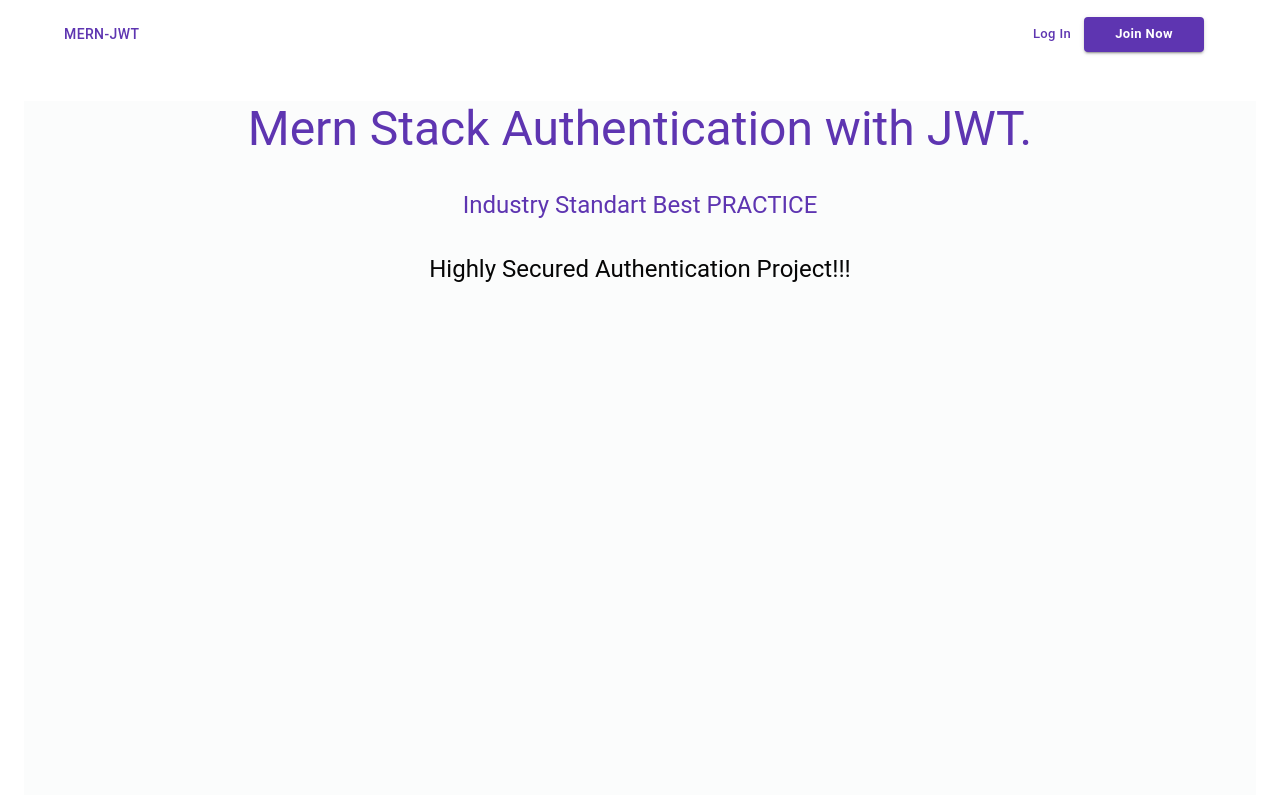
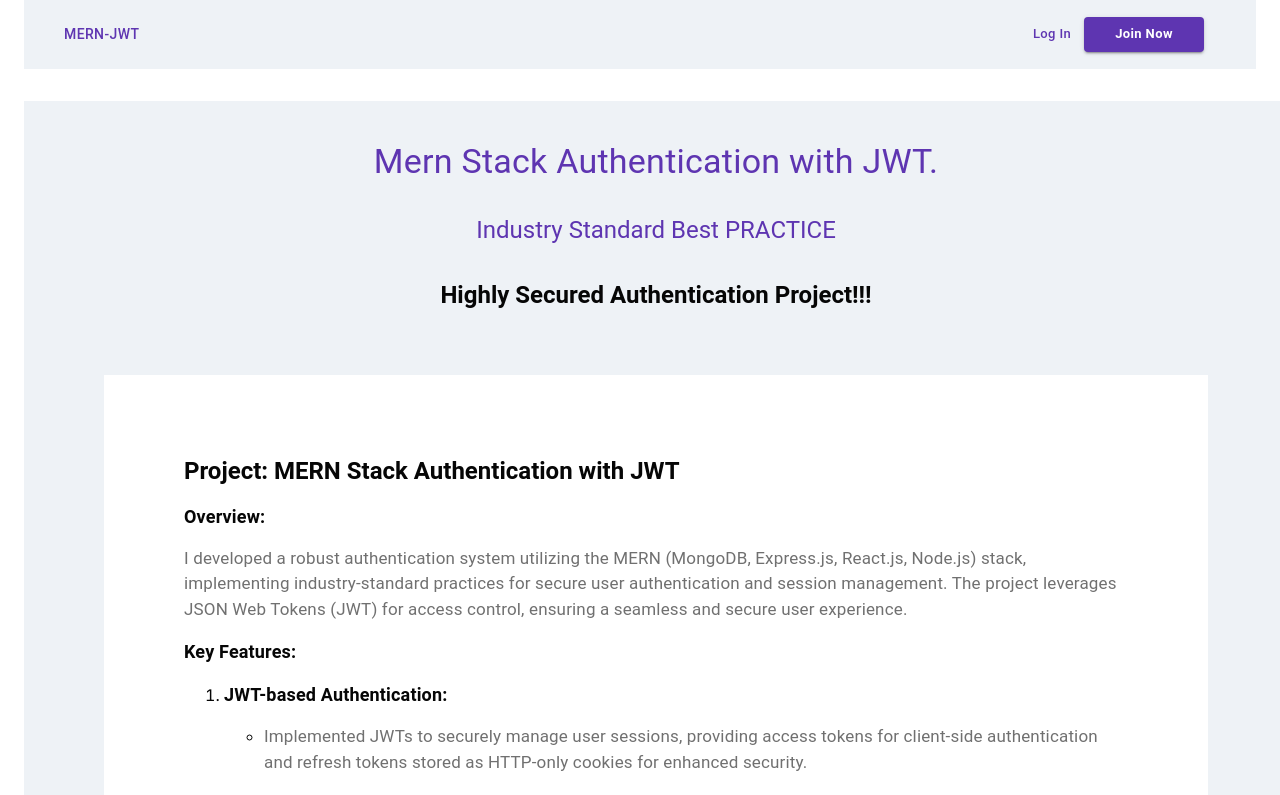
Before and after one commit to san-21/MERN-Jwt-Authentication, a React (Create React App) app: page / in a window 1280 px wide. Shown: the top 795 px of the page. Built offline with nearby package versions, Linux system fonts and the light colour scheme.

Commit message:
project Description added

```diff
--- /dev/null
+++ b/src/assets/data/index.js
@@ -0,0 +1,43 @@
+export const keyFeatures = [
+  {
+    title: "JWT-based Authentication:",
+    description:
+      "Implemented JWTs to securely manage user sessions, providing access tokens for client-side authentication and refresh tokens stored as HTTP-only cookies for enhanced security.",
+  },
+  {
+    title: "Access and Refresh Token Mechanism:",
+    description:
+      "Established a two-token system with short-lived access tokens and long-lived refresh tokens. Access tokens are stored in client memory, while refresh tokens are securely stored in HTTP-only cookies, mitigating certain types of cross-site scripting (XSS) attacks.",
+  },
+  {
+    title: "Session Persistence:",
+    description:
+      "Ensured persistent user sessions through refresh tokens, allowing users to stay authenticated across multiple visits without compromising security.",
+  },
+  {
+    title: "Secure Communication:",
+    description:
+      "Implemented HTTPS to encrypt data in transit, securing communication between the client and server.",
+  },
+  {
+    title: "MongoDB for Data Storage:",
+    description:
+      "Utilized MongoDB as the database to store user credentials securely, employing best practices for hashing and salting passwords.",
+  },
+  {
+    title: "React.js for Frontend:",
+    description:
+      "Developed a dynamic and responsive user interface using React.js, enhancing the user experience and facilitating seamless interactions during authentication using Dialog.",
+  },
+  {
+    title: "Node.js and Express.js for Backend:",
+    description:
+      "Employed Node.js and Express.js to build a scalable and performant backend, handling authentication requests, token generation, and user management.",
+  },
+
+  {
+    title: "Middleware for Authorization:",
+    description:
+      "Implemented middleware to verify JWTs, ensuring that only authenticated users can access protected routes.",
+  },
+];
--- a/src/pages/Home.jsx
+++ b/src/pages/Home.jsx
@@ -1,22 +1,25 @@
 import { Box, Typography } from "@mui/material";
 import React from "react";
 import { useTheme } from "@mui/material/styles";
-
+import { keyFeatures } from "../assets//data/index";
+import zIndex from "@mui/material/styles/zIndex";
 const Home = () => {
   const theme = useTheme();
   return (
     <Box
       sx={{
         width: "100%",
-        height: "90vh",
-        backgroundColor: `${theme.palette.background[200]}`,
+
+        backgroundColor: `${theme.palette.background[500]}`,
         textAlign: "center",
+        p: { xs: "auto", sm: 1, md: 2 },
       }}
     >
       <Typography
-        variant="h3"
+        variant="h4"
         sx={{
           mb: 4,
+          pt: 3,
         }}
       >
         Mern Stack Authentication with JWT.
@@ -27,16 +30,142 @@ const Home = () => {
           mb: 4,
         }}
       >
-        Industry Standart Best PRACTICE
+        Industry Standard Best PRACTICE
       </Typography>
       <Typography
         variant="h5"
         sx={{
+          fontWeight: "bold",
+          mb: 2,
           color: `${theme.palette.text[800]}`,
         }}
       >
         Highly Secured Authentication Project!!!
       </Typography>
+      <Box
+        sx={{
+          textAlign: "start",
+          height: "auto",
+          backgroundColor: `${theme.palette.white[500]}`,
+          color: `${theme.palette.text[800]}`,
+          padding: { xs: 1, sm: 2, md: 2, lg: 10 },
+          m: { xs: "auto", sm: 3, md: 5, lg: 8 },
+        }}
+      >
+        <Typography
+          variant="h5"
+          sx={{
+            fontWeight: "bold",
+            mb: 2,
+          }}
+        >
+          Project: MERN Stack Authentication with JWT
+        </Typography>
+        <Typography sx={{ fontWeight: "bold", mb: 2, fontSize: "18px" }}>
+          Overview:
+        </Typography>
+        <Typography
+          sx={{
+            fontSize: "17px",
+            color: `${theme.palette.text[300]}`,
+            mb: 2,
+          }}
+        >
+          I developed a robust authentication system utilizing the MERN
+          (MongoDB, Express.js, React.js, Node.js) stack, implementing
+          industry-standard practices for secure user authentication and session
+          management. The project leverages JSON Web Tokens (JWT) for access
+          control, ensuring a seamless and secure user experience.
+        </Typography>
+        <Typography sx={{ fontWeight: "bold", mb: 2, fontSize: "18px" }}>
+          Key Features:
+        </Typography>
+        <ol>
+          {keyFeatures.map((item) => (
+            <li key={item.title}>
+              <Typography sx={{ fontWeight: "bold", mb: 2, fontSize: "18px" }}>
+                {item.title}
+              </Typography>
+              <ul>
+                <li key={item.title}>
+                  <Typography
+                    sx={{
+                      fontSize: "17px",
+                      color: `${theme.palette.text[300]}`,
+                      mb: 2,
+                    }}
+                  >
+                    {item.description}
+                  </Typography>
+                </li>
+              </ul>
+            </li>
+          ))}
+        </ol>
+        <Typography sx={{ fontWeight: "bold", mb: 2, mt: 5, fontSize: "18px" }}>
+          Security Measures:
+        </Typography>
+        <ul>
+          <li>
+            <Typography
+              sx={{
+                fontSize: "17px",
+                color: `${theme.palette.text[300]}`,
+                mb: 2,
+              }}
+            >
+              Employed various security measures, including CORS configuration,
+              input validation, and joi, to enhance the overall security posture
+              of the application.
+            </Typography>
+          </li>
+        </ul>
+        <Typography sx={{ fontWeight: "bold", mb: 2, fontSize: "18px" }}>
+          Future Enhancements:
+        </Typography>
+        <ul>
+          <li>
+            <Typography
+              sx={{
+                fontSize: "17px",
+                color: `${theme.palette.text[300]}`,
+                mb: 2,
+              }}
+            >
+              The project is designed with scalability in mind, and future
+              enhancements may include features like multi-factor
+              authentication,Google OAuth2 Authorization, user roles, and
+              additional security measures as needed.
+            </Typography>
+          </li>
+        </ul>
+        <Typography
+          sx={{
+            fontWeight: "bold",
+            mb: 2,
+            fontSize: "22px",
+            color: `${theme.palette.primary[500]}`,
+          }}
+        >
+          Conclusion:
+        </Typography>
+        <ul>
+          <li>
+            <Typography
+              sx={{
+                fontSize: "17px",
+                color: `${theme.palette.text[300]}`,
+                mb: 2,
+              }}
+            >
+              This MERN stack authentication project showcases my proficiency in
+              developing secure and efficient web applications. The use of
+              industry-standard practices and technologies ensures a reliable
+              authentication system with an emphasis on user data security.
+            </Typography>
+          </li>
+        </ul>
+      </Box>
     </Box>
   );
 };
--- a/src/pages/Layout.jsx
+++ b/src/pages/Layout.jsx
@@ -53,7 +53,7 @@ const Layout = () => {
     dispatch(setSignupOpen());
   };
   return (
-    <Container maxWidth="xl">
+    <Container maxWidth="xl" height="auto">
       <Box
         sx={{
           display: "flex",
@@ -68,6 +68,7 @@ const Layout = () => {
       >
         <Box
           sx={{
+            display: { xs: "none", sm: "block" },
             flexGrow: 1,
           }}
         >
@@ -144,7 +145,13 @@ const Layout = () => {
           {userAuthenticated && user.fullname}
         </span>
       </Box>
-      <Outlet />
+      <Box
+        sx={{
+          width: "100%",
+        }}
+      >
+        <Outlet />
+      </Box>
       <SignUp />
       <LogIn />
     </Container>
--- a/src/theme.js
+++ b/src/theme.js
@@ -16,15 +16,30 @@ export const theme = createTheme({
     },
 
     background: {
-      100: "#fdfdfe",
-      200: "#fbfcfc",
-      300: "#f9fafb",
-      400: "#f7f9f9",
+      20: "#F6F7F8",
+      50: "#FFFFFF",
+      100: "#fcfcfd",
+      200: "#f8fafb",
+      300: "#f5f7fa",
+      350: "#FDFDFD",
+      400: "#f1f5f8",
+      500: "#eef2f6",
+      600: "#bec2c5",
+      700: "#8f9194",
+      800: "#5f6162",
+      900: "#303031",
+    },
+    white: {
+      100: "#fefefe",
+      200: "#fcfdfe",
+      300: "#fbfcfd",
+
+      400: "#f9fbfd",
       500: "#ffffff",
-      600: "#c4c6c6",
-      700: "#939495",
-      800: "#626363",
-      900: "#313132",
+      600: "#c6c8ca",
+      700: "#959697",
+      800: "#636465",
+      900: "#323232",
     },
     red: {
       100: "#f9cece",
```
